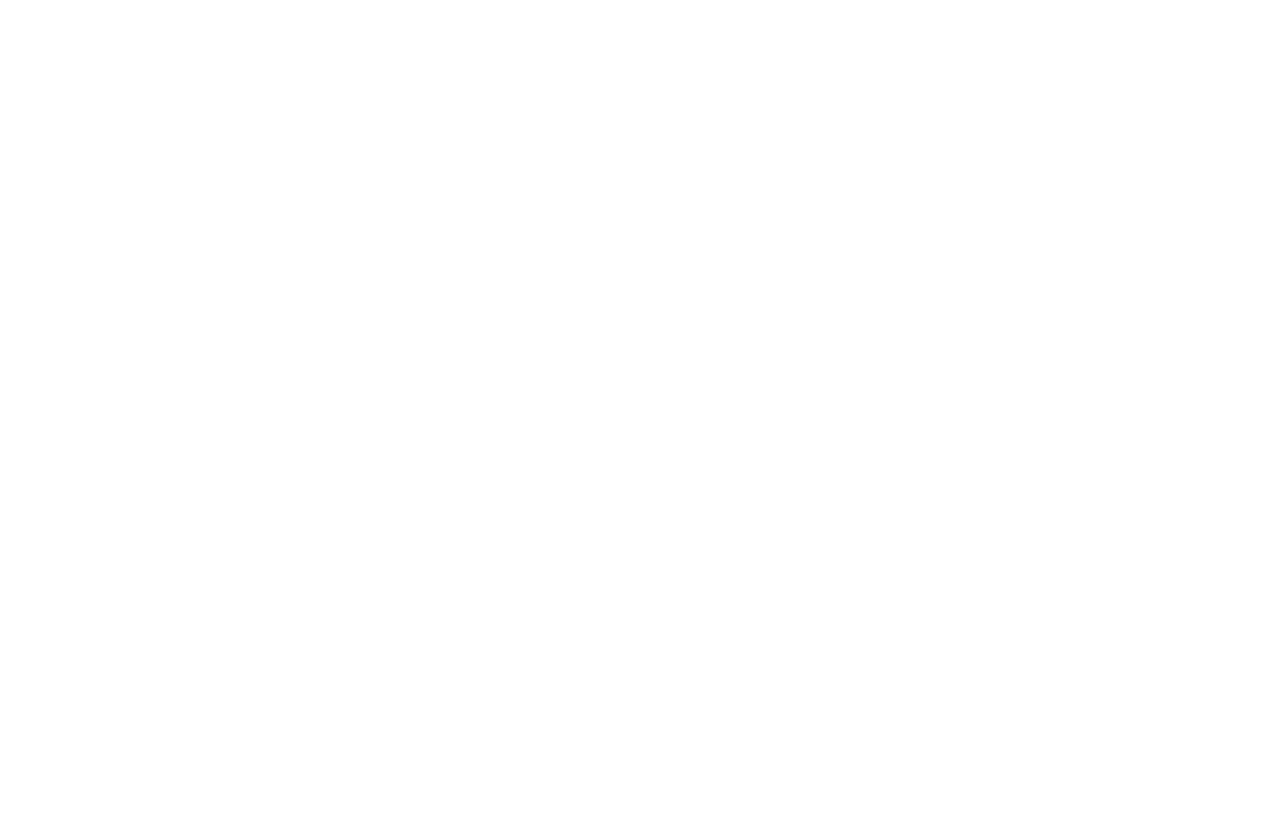
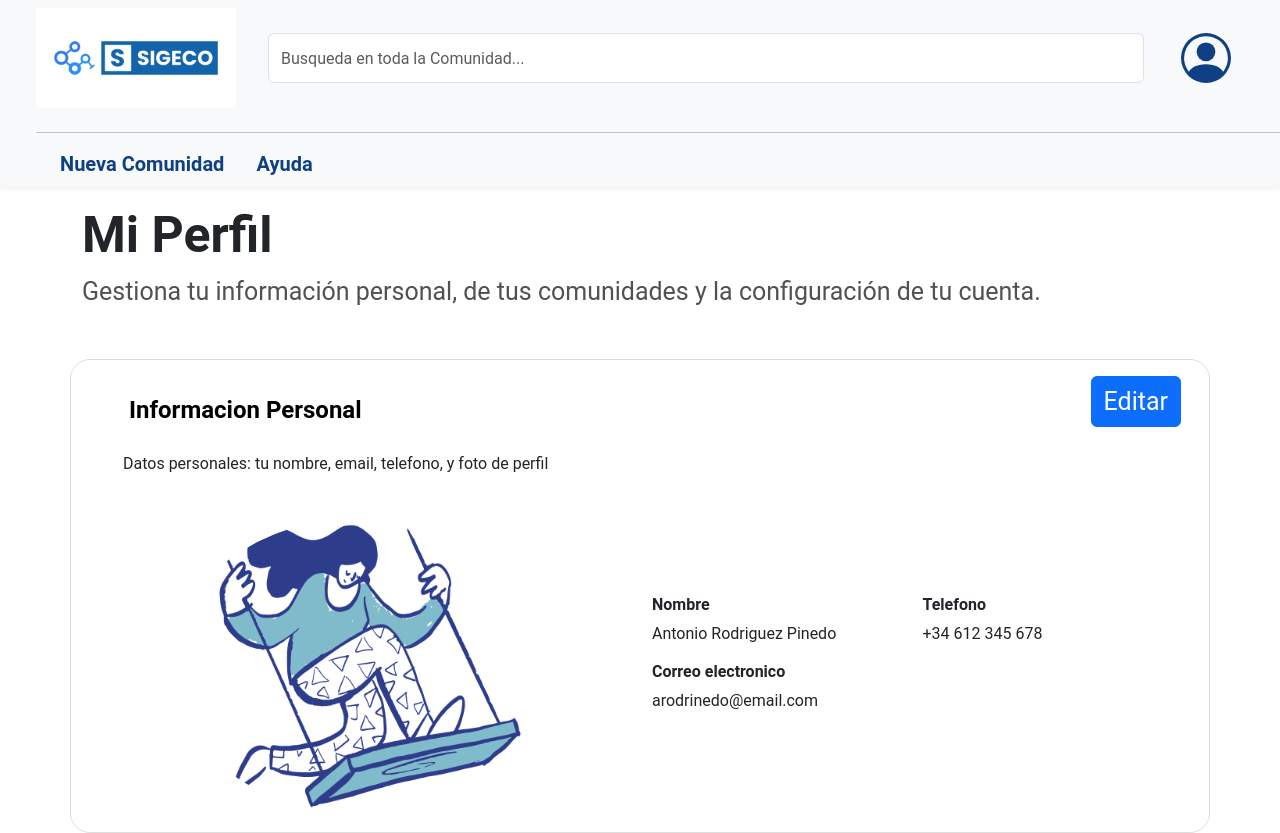
Before and after one commit to ComunidadVecinos/sigeco-webapp, a React (Create React App) app in the folder frontend/: page /perfil in a window 1280 px wide. Before the commit this address had no page. Shown: the top 833 px of the page. Before the commit the page ends 800 px from the top, so only its background shows below. Built offline with nearby package versions, Linux system fonts and the light colour scheme.

Commit message:
feat: Añadida página de perfil (sin acabar) y mejoras en Header

```diff
--- a/frontend/src/App.tsx
+++ b/frontend/src/App.tsx
@@ -8,6 +8,7 @@
 import RegisterPage from './pages/RegisterPage/RegisterPage';
 import LogInPage from './pages/LogInPage/LogInPage';
 import ForgotPassword from './pages/ForgotPassword/ForgotPassword';
+import ProfilePage from './pages/ProfilePage/ProfilePage';
 
 
 const App: React.FC = () => {
@@ -19,6 +20,7 @@
                 <Route path="/registro" element={<RegisterPage />} />
                 <Route path="/inicio-sesion" element={<LogInPage />} />
                 <Route path="/olvido-contraseña" element={<ForgotPassword />} />
+                <Route path='/perfil' element={<ProfilePage />} />
             </Routes>
         </div>
     );
--- a/frontend/src/assets/styles/acceso.css
+++ b/frontend/src/assets/styles/acceso.css
@@ -101,7 +101,7 @@
 }
 
 h4{
-    color: #0009;
+    color: #000;
     padding: 20px;
     padding-left: 30px;
 }
--- a/frontend/src/assets/styles/style.css
+++ b/frontend/src/assets/styles/style.css
@@ -28,6 +28,36 @@
     box-shadow: 0 4px 6px rgba(0, 0, 0, 0.2);
     width: auto;
 }
+
+.enlaces-navbar{
+    color: #104084;
+    font-weight: bold;
+    position: relative;
+}
+
+.enlaces-navbar::after{
+    content: "";
+    position: absolute;
+    left: 0;
+    bottom: -4px;
+    width: 0;
+    height: 2px;
+    background: #104084;
+    transition: width 0.3s;
+}
+
+.enlaces-navbar:hover::after{
+    width: 100%;
+}
+
+.enlaces-navbar:hover{
+    color: #104084;
+}
+
+.navbar {
+    flex-direction: column;
+}
+
 
 /* ----- MAIN -----*/
 main {
@@ -129,3 +159,13 @@
     background-color: #fff;
     font-size: 1.2rem;
 }
+
+/* ----- PERFIL -----*/
+.titulo-perfil{
+    font-weight: bold;
+    margin-top: 55px;
+}
+
+.imagenPerfil{
+    border-radius: 50%;
+}
--- a/frontend/src/components/common/Header/Header.tsx
+++ b/frontend/src/components/common/Header/Header.tsx
@@ -1,23 +1,52 @@
 //La barra de navegacion con el logo y el boton de acceso
 
 import React from 'react';
-import logo from '../../../assets/images/1.png';
+import logo from '../../../assets/images/2.png';
 import {Link} from 'react-router-dom';
 
 const Header: React.FC = () =>{
     return(
-        <header>
-            <nav className="navbar bg-body-tertiary">
-                <div className="container-fluid">
-                    <Link to="/" className="navbar-brand">
-                        <img src={logo} alt="Sigeco" className="img-logo" />
-                    </Link>
+        <header className="header-common">
+            <nav className="navbar bg-body-tertiary flex-column">
+                <div className="container-fluid d-flex flex-column">
 
-                    <form className="d-flex" role="search">
-                        <Link to="/acceso" className="btn acceso">
-                            <strong>Acceso</strong>
-                        </Link>
-                    </form>
+                    <div className="d-flex w-100 align-items-center mb-2">
+                        <div className="me-auto">
+                            <Link to="/" className="navbar-brand">
+                                <img src={logo} alt="Sigeco" className="img-logo" />
+                            </Link>
+                        </div>
+
+                        <div className="flex-grow-1 mx-3">
+                            <form className="d-flex" role="search">
+                                <input className="form-control me-2" type="search" placeholder="Busqueda en toda la Comunidad..." aria-label="Search"/>
+                            </form>
+                        </div>
+
+                        <div className="ms-auto">
+                            <button className="btn btn-perfil me-5">
+                                <svg xmlns="http://www.w3.org/2000/svg" width="50" height="50" fill="#104084" className="bi bi-person-circle" viewBox="0 0 16 16"><path d="M11 6a3 3 0 1 1-6 0 3 3 0 0 1 6 0"/><path fill-rule="evenodd" d="M0 8a8 8 0 1 1 16 0A8 8 0 0 1 0 8m8-7a7 7 0 0 0-5.468 11.37C3.242 11.226 4.805 10 8 10s4.757 1.225 5.468 2.37A7 7 0 0 0 8 1"/></svg>
+                            </button>
+                        </div>
+
+                    </div>
+
+                    <hr className="w-100" />
+
+                    <div className="d-flex w-100 justify-content-start ms-5">
+                        <ul className="navbar-nav flex-row">
+                            <li className="nav-item me-3">
+                                <Link to="/" className="navbar-brand enlaces-navbar">
+                                    Nueva Comunidad
+                                </Link>
+                            </li>
+                            <li className="nav-item">
+                                <Link to="/" className="navbar-brand enlaces-navbar">
+                                    Ayuda
+                                </Link>
+                            </li>
+                        </ul>
+                    </div>
                 </div>
             </nav>
         </header>
--- a/frontend/src/pages/ForgotPassword/ForgotPassword.tsx
+++ b/frontend/src/pages/ForgotPassword/ForgotPassword.tsx
@@ -25,7 +25,7 @@
                 <h1 className="text-center"><strong>Olvidé mi contraseña</strong></h1>
                 <hr className="mx-auto w-26 hr-grueso" />
                 <div className=" row d-flex justify-content-center mt-3">
-                    <h4 className="sub-title text-center mb-5">Introduce tu email y te enviaremos una nueva contraseña temporal con la que acceder. <br />Recomendamos que cambies la contraseña una vez que hatas podido acceder desde tu perfil </h4>
+                    <h4 className="sub-title text-center mb-5">Introduce tu email y te enviaremos una nueva contraseña temporal con la que acceder. <br />Recomendamos que cambies la contraseña una vez que hayas podido acceder desde tu perfil </h4>
                     <div className="row">
                         <div className="formulario mb-3 mt-2">
                             <label htmlFor="" className='form-label'>Introduce email</label> <br />
--- a/frontend/src/pages/LogInPage/LogInPage.tsx
+++ b/frontend/src/pages/LogInPage/LogInPage.tsx
@@ -15,7 +15,7 @@
                 <nav className="navbar bg-white">
                     <div className="container-fluid">
                         <Link to="/" className="navbar-brand">
-                            <img src={logo} alt="Sigeco" className="img-logo1" />
+                            <img src={logo} alt="Sigeco" className="img-logo" />
                         </Link>
                     </div>
                 </nav>
@@ -59,7 +59,7 @@
                 </Link>
                 <div className='mt-3'>
                     Si tienes un código pero todavía no te has registrado, <Link to="/registro">hazlo aquí</Link>
-            </div>
+                </div>
             </footer>
         </div>
     );
--- /dev/null
+++ b/frontend/src/pages/ProfilePage/ProfilePage.tsx
@@ -0,0 +1,58 @@
+import React from 'react';
+import Header from '../../components/common/Header/Header';
+import imgSD from '../../assets/images/SwingingDoodle.png'
+
+
+const ProfilePage: React.FC = () =>{
+    return (
+        <div>
+            <Header />
+
+            <main className="container">
+                <h2 className='titulo-perfil'>Mi Perfil</h2>
+                <p>Gestiona tu información personal, de tus comunidades y la configuración de tu cuenta.</p>
+
+                <div className="contorno row d-flex justify-content-center mt-5 p-3">
+                    <div className="col-6">
+                        <h4 className='fw-bold'>Informacion Personal</h4>
+                    </div>
+                    <div className="col-6 text-end">
+                        <button className='btn btn-primary'>Editar</button>
+                    </div>
+
+                    <span className='ms-5'>Datos personales: tu nombre, email, telefono, y foto de perfil</span>
+
+                    <div className="row align-items-center mt-3">
+                        <div className="col-6">
+                            <div className=" text-center mt-4 ">
+                                <img className="imagenPerfil" src={imgSD} alt="Imagen del perfil"/>
+                            </div>
+
+                        </div>
+                        <div className="col-6">
+                            <div className="row">
+                                <div className="col-6"><h6 className='fw-bold'>Nombre</h6> Antonio Rodriguez Pinedo</div>
+                                <div className="col-6"><h6 className='fw-bold'>Telefono</h6>+34 612 345 678</div>
+                            </div>
+                            <div className="row mt-3">
+                                <div className="col-6"><h6 className='fw-bold'>Correo electronico</h6> arodrinedo@email.com</div>
+                            </div>
+                        </div>
+                    </div>
+
+                </div>
+
+                <div className="contorno d-flex justify-content-center mt-5 p-3">
+                    <h4 className='fw-bold '>Informacion de tus Comunidades</h4>
+
+                </div>
+
+            </main>
+        </div>
+    );
+
+
+};
+
+
+export default ProfilePage;
--- a/frontend/src/pages/RegisterPage/RegisterPage.tsx
+++ b/frontend/src/pages/RegisterPage/RegisterPage.tsx
@@ -10,6 +10,7 @@
     };
 
     return (
+
         <div>
             <header>
                 <nav className="navbar bg-white">
@@ -81,7 +82,7 @@
             </main>
 
             <footer className='register-footer'>
-                <Link to="/registro" className="btn btn-primary mb-3">
+                <Link to="/perfil" className="btn btn-primary mb-3">
                     <strong>Registrarme</strong>
                 </Link>
                 <div className='mt-3'>
```
Also changed, not shown: frontend/src/pages/LandingPage/LandingPage.tsx (+18 -2 lines).
